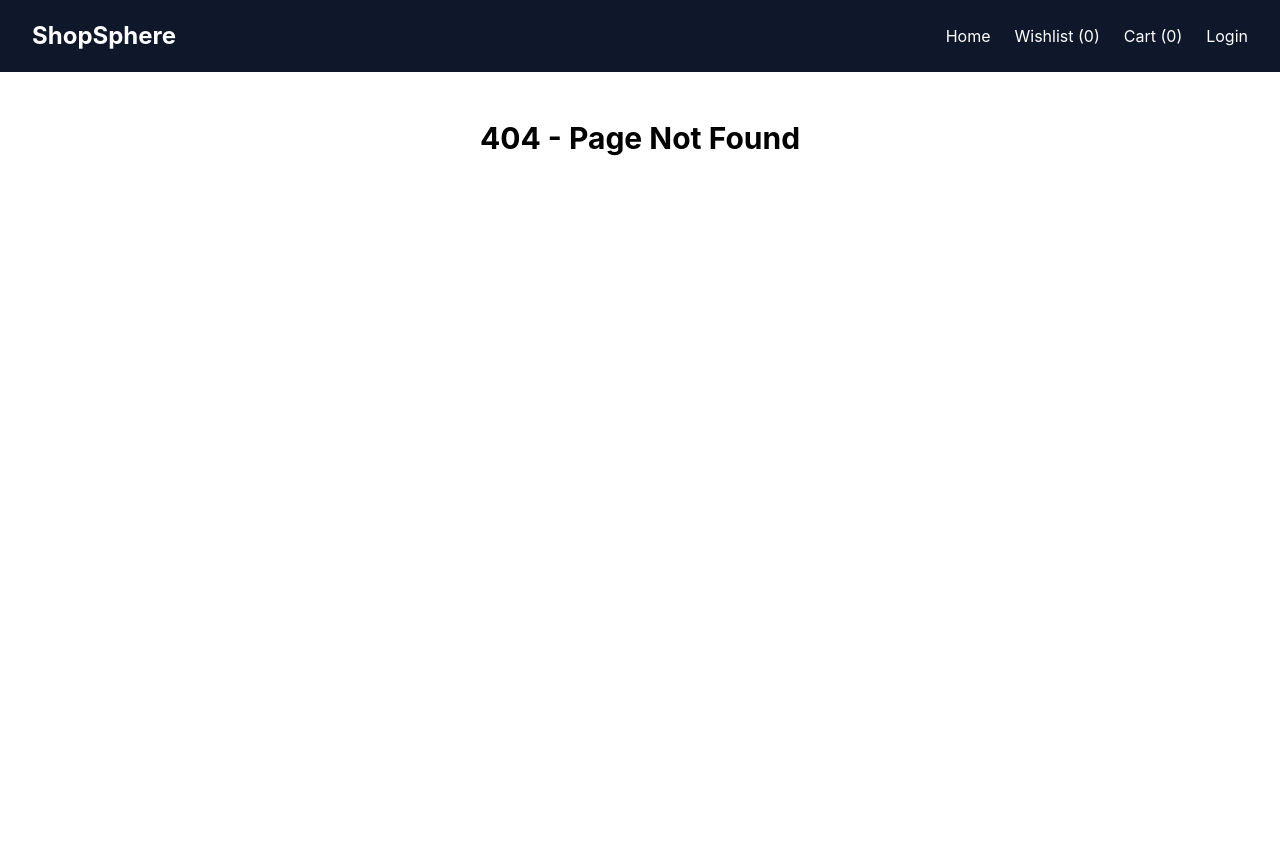
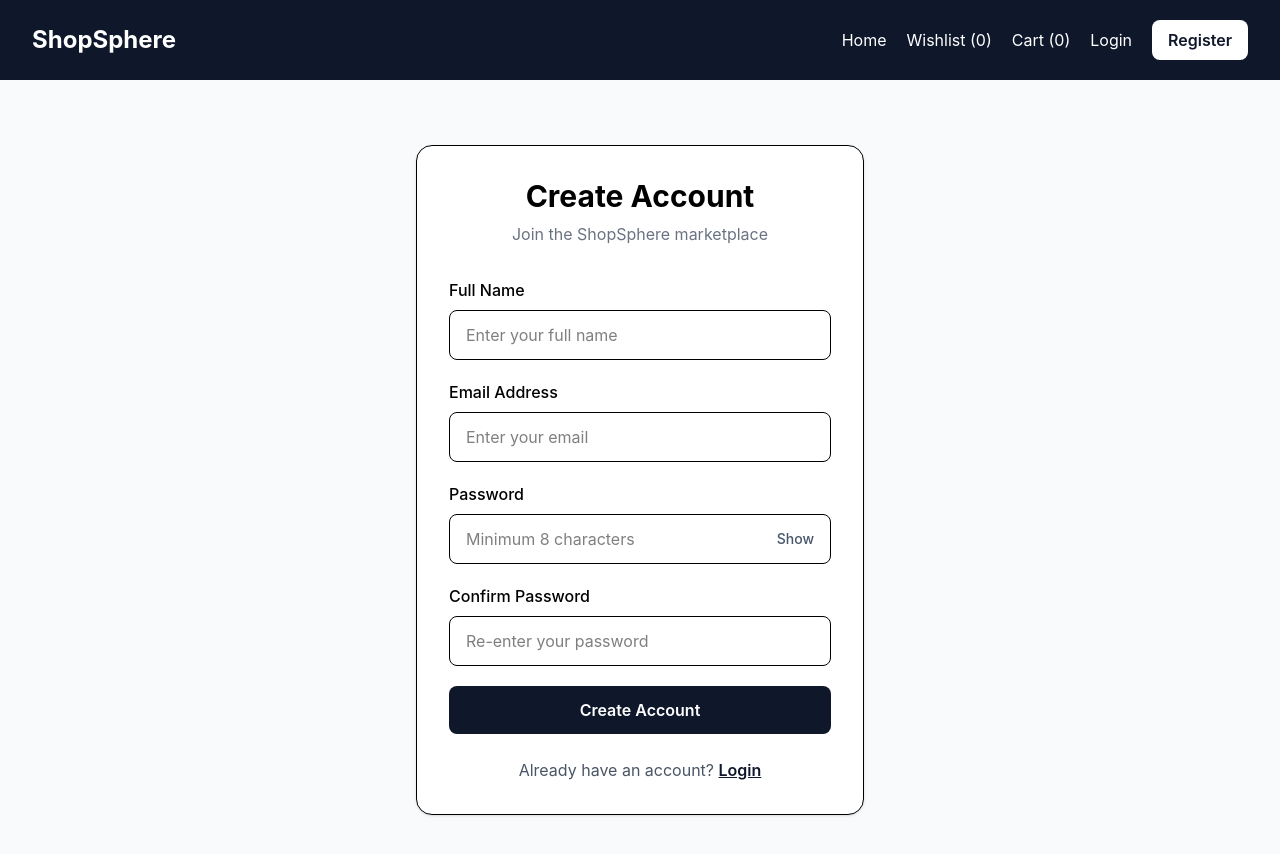
Before and after one commit to mihirvankar/ShopSphere, a React (Vite) app in the folder client/: page /register in a window 1280 px wide. Before the commit this address had no page. Shown: the top 854 px of the page. Before the commit the page ends 800 px from the top, so only its background shows below. Built offline with nearby package versions, Linux system fonts and the light colour scheme.

Commit message:
Add login and registration UI

```diff
--- a/client/src/App.jsx
+++ b/client/src/App.jsx
@@ -1,16 +1,17 @@
+import { useState } from "react";
+import { Routes, Route } from "react-router-dom";
 
-import { useState } from "react"
-import { Routes, Route } from "react-router-dom"
-
-import Navbar from "./components/Navbar"
-import Home from "./pages/Home"
-import Cart from "./pages/Cart"
-import ProductDetails from "./pages/ProductDetails"
-import Wishlist from "./pages/Wishlist"
+import Navbar from "./components/Navbar";
+import Home from "./pages/Home";
+import Cart from "./pages/Cart";
+import ProductDetails from "./pages/ProductDetails";
+import Wishlist from "./pages/Wishlist";
+import Login from "./pages/Login";
+import Register from "./pages/Register";
 
 function App() {
-  const [cart, setCart] = useState([])
-  const [wishlist, setWishlist] = useState([])
+  const [cart, setCart] = useState([]);
+  const [wishlist, setWishlist] = useState([]);
 
   const products = [
     {
@@ -18,102 +19,100 @@ function App() {
       name: "iPhone",
       price: 70000,
       category: "Electronics",
-      image: "https://images.unsplash.com/photo-1592750475338-74b7b21085ab?w=600",
-      description: "Experience powerful performance, a premium design, and an advanced camera with this iPhone."
+      image:
+        "https://images.unsplash.com/photo-1592750475338-74b7b21085ab?w=600",
+      description:
+        "Experience powerful performance, a premium design, and an advanced camera with this iPhone.",
     },
     {
       id: 2,
       name: "Keyboard",
       price: 1500,
       category: "Accessories",
-      image: "https://images.unsplash.com/photo-1587829741301-dc798b83add3?w=600",
-      description: "A comfortable keyboard designed for everyday typing, study, and work."
+      image:
+        "https://images.unsplash.com/photo-1587829741301-dc798b83add3?w=600",
+      description:
+        "A comfortable keyboard designed for everyday typing, study, and work.",
     },
     {
       id: 3,
       name: "Headphones",
       price: 2000,
       category: "Accessories",
-      image: "https://images.unsplash.com/photo-1505740420928-5e560c06d30e?w=600",
-      description: "Enjoy your favourite music with comfortable headphones and clear sound."
+      image:
+        "https://images.unsplash.com/photo-1505740420928-5e560c06d30e?w=600",
+      description:
+        "Enjoy your favourite music with comfortable headphones and clear sound.",
     },
     {
       id: 4,
       name: "Laptop",
       price: 55000,
       category: "Electronics",
-      image: "https://images.unsplash.com/photo-1496181133206-80ce9b88a853?w=600",
-      description: "A versatile laptop for productivity, development, entertainment, and daily tasks."
-    }
-  ]
+      image:
+        "https://images.unsplash.com/photo-1496181133206-80ce9b88a853?w=600",
+      description:
+        "A versatile laptop for productivity, development, entertainment, and daily tasks.",
+    },
+  ];
 
   function addToCart(product) {
     setCart((currentCart) => {
       const existingProduct = currentCart.find(
-        (item) => item.id === product.id
-      )
+        (item) => item.id === product.id,
+      );
 
       if (existingProduct) {
         return currentCart.map((item) =>
           item.id === product.id
             ? { ...item, quantity: item.quantity + 1 }
-            : item
-        )
+            : item,
+        );
       }
 
-      return [...currentCart, { ...product, quantity: 1 }]
-    })
+      return [...currentCart, { ...product, quantity: 1 }];
+    });
   }
 
   function increaseQuantity(id) {
     setCart((currentCart) =>
       currentCart.map((item) =>
-        item.id === id
-          ? { ...item, quantity: item.quantity + 1 }
-          : item
-      )
-    )
+        item.id === id ? { ...item, quantity: item.quantity + 1 } : item,
+      ),
+    );
   }
 
   function decreaseQuantity(id) {
     setCart((currentCart) =>
       currentCart
         .map((item) =>
-          item.id === id
-            ? { ...item, quantity: item.quantity - 1 }
-            : item
+          item.id === id ? { ...item, quantity: item.quantity - 1 } : item,
         )
-        .filter((item) => item.quantity > 0)
-    )
+        .filter((item) => item.quantity > 0),
+    );
   }
 
   function removeFromCart(id) {
-    setCart((currentCart) =>
-      currentCart.filter((item) => item.id !== id)
-    )
+    setCart((currentCart) => currentCart.filter((item) => item.id !== id));
   }
 
   function toggleWishlist(productId) {
     setWishlist((currentWishlist) =>
       currentWishlist.includes(productId)
         ? currentWishlist.filter((id) => id !== productId)
-        : [...currentWishlist, productId]
-    )
+        : [...currentWishlist, productId],
+    );
   }
 
-  const cartCount = cart.reduce(
-    (total, item) => total + item.quantity,
-    0
-  )
+  const cartCount = cart.reduce((total, item) => total + item.quantity, 0);
 
   return (
     <>
-      <Navbar
-        cartCount={cartCount}
-        wishlistCount={wishlist.length}
-      />
+      <Navbar cartCount={cartCount} wishlistCount={wishlist.length} />
 
       <Routes>
+        <Route path="/login" element={<Login />} />
+        <Route path="/register" element={<Register />} />
         <Route
           path="/"
           element={
@@ -140,12 +139,7 @@ function App() {
 
         <Route
           path="/product/:id"
-          element={
-            <ProductDetails
-              products={products}
-              addToCart={addToCart}
-            />
-          }
+          element={<ProductDetails products={products} addToCart={addToCart} />}
         />
 
         <Route
@@ -163,15 +157,13 @@ function App() {
           path="*"
           element={
             <div className="p-12 text-center">
-              <h1 className="text-3xl font-bold">
-                404 - Page Not Found
-              </h1>
+              <h1 className="text-3xl font-bold">404 - Page Not Found</h1>
             </div>
           }
         />
       </Routes>
     </>
-  )
+  );
 }
 
-export default App
+export default App;
--- a/client/src/components/Navbar.jsx
+++ b/client/src/components/Navbar.jsx
@@ -7,7 +7,7 @@ function Navbar({ cartCount, wishlistCount }) {
         ShopSphere
       </Link>
 
-      <div className="flex flex-wrap items-center gap-6">
+      <div className="flex flex-wrap items-center gap-5">
         <Link to="/" className="hover:text-gray-300">
           Home
         </Link>
@@ -20,9 +20,16 @@ function Navbar({ cartCount, wishlistCount }) {
           Cart ({cartCount})
         </Link>
 
-        <a href="#" className="hover:text-gray-300">
+        <Link to="/login" className="hover:text-gray-300">
           Login
-        </a>
+        </Link>
+
+        <Link
+          to="/register"
+          className="rounded-lg bg-white px-4 py-2 font-semibold text-slate-900 hover:bg-gray-200"
+        >
+          Register
+        </Link>
       </div>
     </nav>
   );
--- /dev/null
+++ b/client/src/pages/Login.jsx
@@ -0,0 +1,97 @@
+import { useState } from "react";
+import { Link } from "react-router-dom";
+
+function Login() {
+  const [email, setEmail] = useState("");
+  const [password, setPassword] = useState("");
+  const [showPassword, setShowPassword] = useState(false);
+  const [message, setMessage] = useState("");
+
+  function handleSubmit(event) {
+    event.preventDefault();
+
+    setMessage(
+      "Form validated! Real login will be connected in the backend phase.",
+    );
+  }
+
+  return (
+    <section className="flex min-h-screen items-center justify-center bg-gray-50 px-4 py-12">
+      <div className="w-full max-w-md rounded-2xl border bg-white p-8 shadow-sm">
+        <h1 className="text-center text-3xl font-bold">Welcome Back</h1>
+
+        <p className="mt-2 text-center text-gray-500">
+          Login to your ShopSphere account
+        </p>
+
+        <form onSubmit={handleSubmit} className="mt-8 space-y-5">
+          <div>
+            <label className="mb-2 block font-medium">Email Address</label>
+            <input
+              type="email"
+              value={email}
+              onChange={(event) => {
+                setEmail(event.target.value);
+                setMessage("");
+              }}
+              placeholder="Enter your email"
+              required
+              className="w-full rounded-lg border px-4 py-3 outline-none focus:border-slate-900"
+            />
+          </div>
+
+          <div>
+            <label className="mb-2 block font-medium">Password</label>
+
+            <div className="flex overflow-hidden rounded-lg border focus-within:border-slate-900">
+              <input
+                type={showPassword ? "text" : "password"}
+                value={password}
+                onChange={(event) => {
+                  setPassword(event.target.value);
+                  setMessage("");
+                }}
+                placeholder="Enter your password"
+                required
+                className="w-full px-4 py-3 outline-none"
+              />
+
+              <button
+                type="button"
+                onClick={() => setShowPassword(!showPassword)}
+                className="px-4 text-sm font-medium text-slate-600"
+              >
+                {showPassword ? "Hide" : "Show"}
+              </button>
+            </div>
+          </div>
+
+          <button
+            type="submit"
+            className="w-full rounded-lg bg-slate-900 py-3 font-semibold text-white hover:bg-slate-700"
+          >
+            Login
+          </button>
+        </form>
+
+        {message && (
+          <p className="mt-5 rounded-lg bg-green-50 p-3 text-center text-sm text-green-700">
+            {message}
+          </p>
+        )}
+
+        <p className="mt-6 text-center text-gray-600">
+          Don't have an account?{" "}
+          <Link
+            to="/register"
+            className="font-semibold text-slate-900 underline"
+          >
+            Register
+          </Link>
+        </p>
+      </div>
+    </section>
+  );
+}
+
+export default Login;
--- /dev/null
+++ b/client/src/pages/Register.jsx
@@ -0,0 +1,134 @@
+import { useState } from "react";
+import { Link } from "react-router-dom";
+
+function Register() {
+  const [name, setName] = useState("");
+  const [email, setEmail] = useState("");
+  const [password, setPassword] = useState("");
+  const [confirmPassword, setConfirmPassword] = useState("");
+  const [showPassword, setShowPassword] = useState(false);
+  const [message, setMessage] = useState("");
+  const [error, setError] = useState("");
+
+  function handleSubmit(event) {
+    event.preventDefault();
+
+    setMessage("");
+    setError("");
+
+    if (password.length < 8) {
+      setError("Password must contain at least 8 characters.");
+      return;
+    }
+
+    if (password !== confirmPassword) {
+      setError("Passwords do not match.");
+      return;
+    }
+
+    setMessage(
+      "Form validated! Account creation will be connected in the backend phase.",
+    );
+  }
+
+  return (
+    <section className="flex min-h-screen items-center justify-center bg-gray-50 px-4 py-12">
+      <div className="w-full max-w-md rounded-2xl border bg-white p-8 shadow-sm">
+        <h1 className="text-center text-3xl font-bold">Create Account</h1>
+
+        <p className="mt-2 text-center text-gray-500">
+          Join the ShopSphere marketplace
+        </p>
+
+        <form onSubmit={handleSubmit} className="mt-8 space-y-5">
+          <div>
+            <label className="mb-2 block font-medium">Full Name</label>
+            <input
+              type="text"
+              value={name}
+              onChange={(event) => setName(event.target.value)}
+              placeholder="Enter your full name"
+              required
+              className="w-full rounded-lg border px-4 py-3 outline-none focus:border-slate-900"
+            />
+          </div>
+
+          <div>
+            <label className="mb-2 block font-medium">Email Address</label>
+            <input
+              type="email"
+              value={email}
+              onChange={(event) => setEmail(event.target.value)}
+              placeholder="Enter your email"
+              required
+              className="w-full rounded-lg border px-4 py-3 outline-none focus:border-slate-900"
+            />
+          </div>
+
+          <div>
+            <label className="mb-2 block font-medium">Password</label>
+
+            <div className="flex overflow-hidden rounded-lg border focus-within:border-slate-900">
+              <input
+                type={showPassword ? "text" : "password"}
+                value={password}
+                onChange={(event) => setPassword(event.target.value)}
+                placeholder="Minimum 8 characters"
+                required
+                className="w-full px-4 py-3 outline-none"
+              />
+
+              <button
+                type="button"
+                onClick={() => setShowPassword(!showPassword)}
+                className="px-4 text-sm font-medium text-slate-600"
+              >
+                {showPassword ? "Hide" : "Show"}
+              </button>
+            </div>
+          </div>
+
+          <div>
+            <label className="mb-2 block font-medium">Confirm Password</label>
+            <input
+              type={showPassword ? "text" : "password"}
+              value={confirmPassword}
+              onChange={(event) => setConfirmPassword(event.target.value)}
+              placeholder="Re-enter your password"
+              required
+              className="w-full rounded-lg border px-4 py-3 outline-none focus:border-slate-900"
+            />
+          </div>
+
+          <button
+            type="submit"
+            className="w-full rounded-lg bg-slate-900 py-3 font-semibold text-white hover:bg-slate-700"
+          >
+            Create Account
+          </button>
+        </form>
+
+        {error && (
+          <p className="mt-5 rounded-lg bg-red-50 p-3 text-center text-sm text-red-700">
+            {error}
+          </p>
+        )}
+
+        {message && (
+          <p className="mt-5 rounded-lg bg-green-50 p-3 text-center text-sm text-green-700">
+            {message}
+          </p>
+        )}
+
+        <p className="mt-6 text-center text-gray-600">
+          Already have an account?{" "}
+          <Link to="/login" className="font-semibold text-slate-900 underline">
+            Login
+          </Link>
+        </p>
+      </div>
+    </section>
+  );
+}
+
+export default Register;
```
